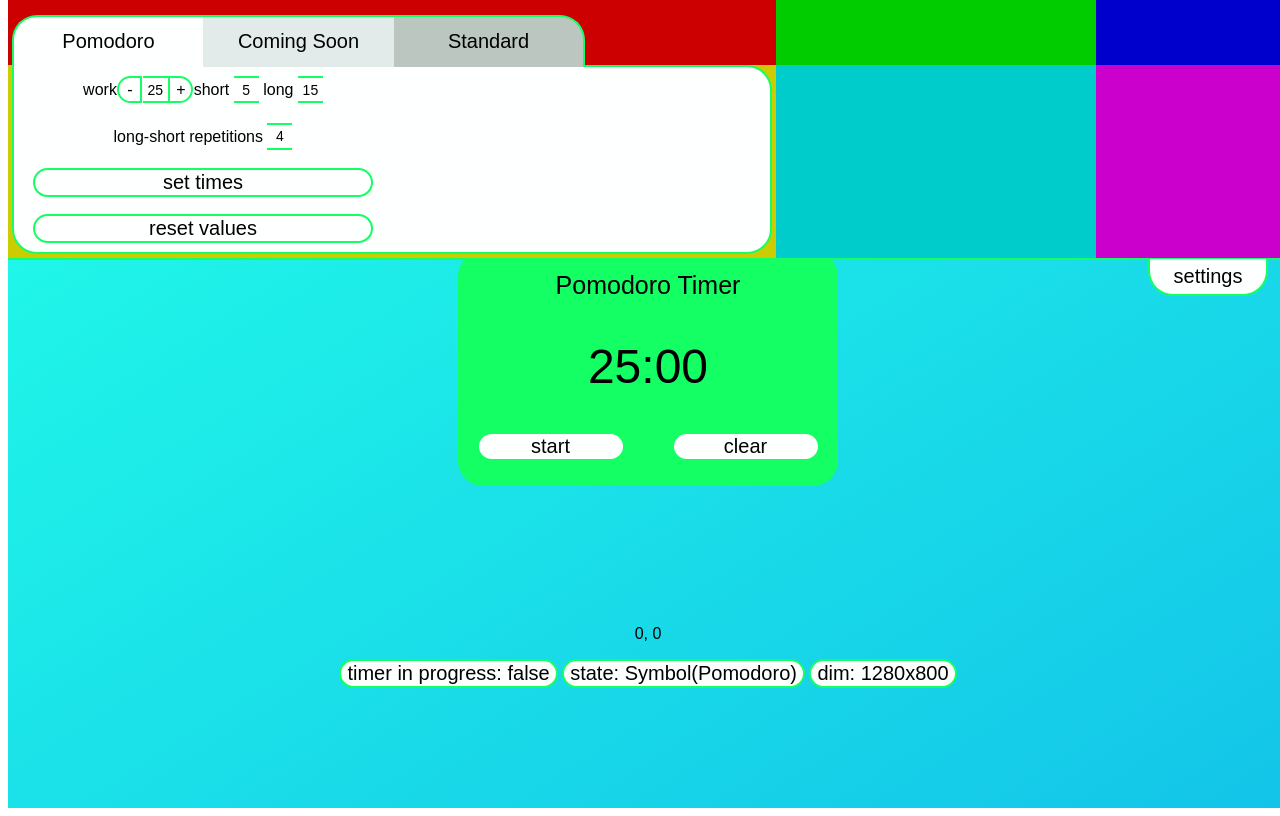
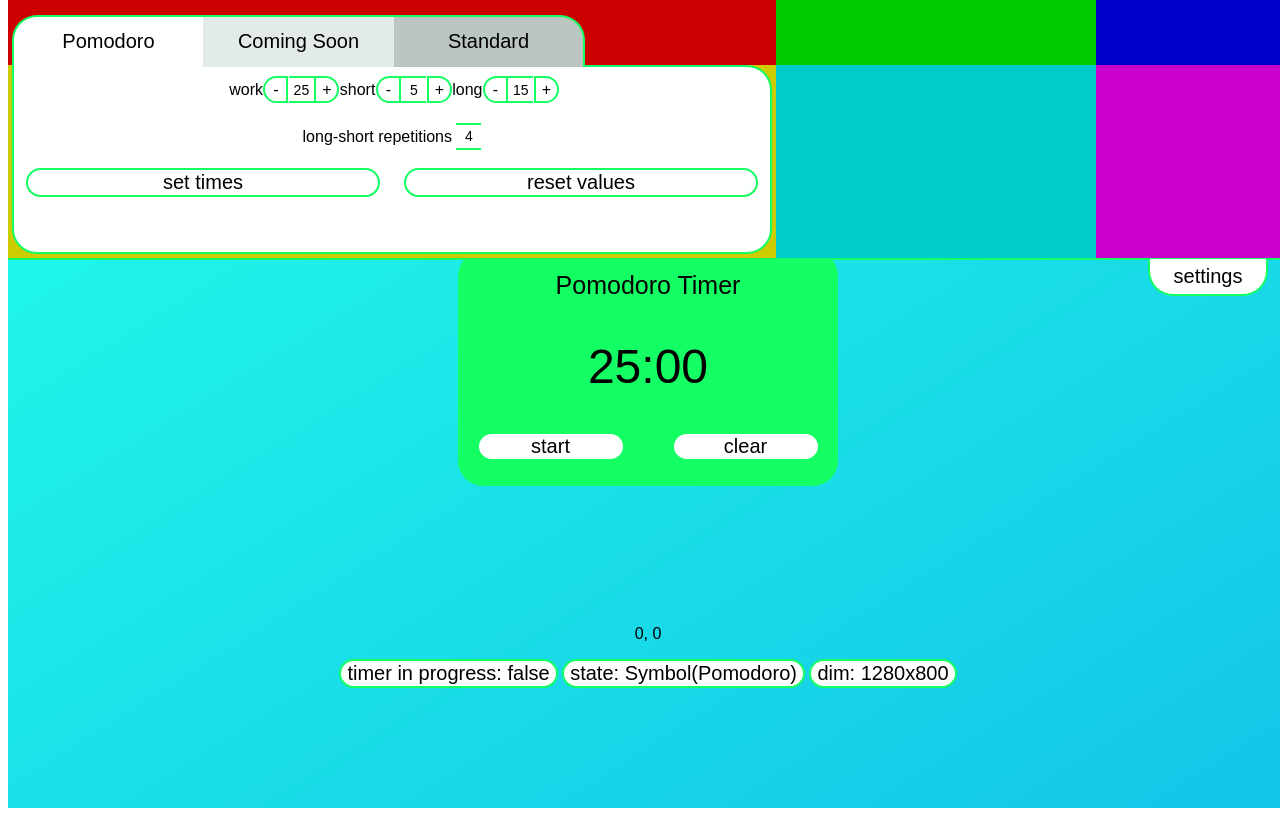
Before and after one commit to niblicat/pomodoro, a SvelteKit app: page / in a window 1280 px wide. Built offline with nearby package versions, Linux system fonts and the light colour scheme; a web font is replaced by a local one.

Commit message:
fixed some of the pomo options buttons

```diff
--- a/src/routes/+page.svelte
+++ b/src/routes/+page.svelte
@@ -178,8 +178,8 @@
             <div class="modesOptionsPadding" style="background-color: #cccc00;">
                 <div class="modesOptions">
                     {#if $timerStateRead === timer.TimerStates.Pomodoro}
-                        <div>
-                            <label for="workInput">work</label>
+                        <div class="span2">
+                            <label for="workInput">work </label>
 
                             <button
                             class="inputButton left"
@@ -199,18 +199,50 @@
                             +
                             </button>
 
-                            <label for="shortInput">short</label>
+                            <label for="shortInput">short </label>
+                            <button
+                            class="inputButton left"
+                            on:click={() => {
+                                if (pomoShort > 0) pomoShort--;
+                            }}
+                            >
+                            -
+                            </button>
                             <input type="number" id="shortInput" bind:value={pomoShort} min="0" step="1"/>
-                            <label for="longInput">long</label>
+                            <button
+                            class="inputButton right"
+                            on:click={() => {
+                                pomoShort++;
+                            }}
+                            >
+                            +
+                            </button>
+                            <label for="longInput">long </label>
+                            <button
+                            class="inputButton left"
+                            on:click={() => {
+                                if (pomoLong > 0) pomoLong--;
+                            }}
+                            >
+                            -
+                            </button>
                             <input type="number" id="longInput" bind:value={pomoLong} min="0" step="1"/>
+                            <button
+                            class="inputButton right"
+                            on:click={() => {
+                                pomoLong++;
+                            }}
+                            >
+                            +
+                            </button>
                         </div>
-                        <div>
-                            <label for="longSession">long-short repetitions</label>
+                        <div class="span2">
+                            <label for="longSession">long-short repetitions </label>
                             <input type="number" id="longSession" bind:value={pomoLongPhase} min="1" step="1"/>
                         </div>
-                        <div>
+                        <div class="optionsButtonsContainer span2">
                             <button
-                            class="fade"
+                            class="optionsButton fade"
                             on:click={async () => {
                                 await timer.changeLongSession(pomoLongPhase);
                                 await timer.modifyPomodoroTimes(pomoWork, pomoShort, pomoLong);
@@ -218,10 +250,8 @@
                             >
                                 set times
                             </button>
-                        </div>
-                        <div>
                             <button
-                            class="fade"
+                            class="optionsButton fade"
                             on:click={async () => {
                                 pomoLongPhase = 4;
                                 pomoWork = 25;
@@ -244,28 +274,26 @@
                         <label for="secondsInput">seconds</label>
                         <input type="number" id="secondsInput" bind:value={seconds} min="0" max="59" step="1"/>
                     </div>
-                    <div>
+                    <div class="optionsButtonsContainer span2">
                         <button
-                        class="fade"
+                        class="optionsButton fade"
                         on:click={async () => {
                             await timer.modifyStandardTimes(hours, minutes, seconds);
                         }}
                         >
                             set times
                         </button>
-                    </div>
-                    <div>
                         <button
-                            class="fade"
+                            class="optionsButton fade"
                             on:click={async () => {
                                 hours = 0;
                                 minutes = 5
                                 seconds = 0;
                                 await timer.modifyStandardTimes(hours, minutes, seconds);
                             }}
-                            >
-                                reset values
-                            </button>
+                        >
+                            reset values
+                        </button>
                     </div>
 
                     {/if}
@@ -661,8 +689,11 @@
         border: 2px solid var(--divback);
     }
 
-    .modesOptions button {
-        width: 90%;
+    button.optionsButton {
+        min-width: 150px;
+        width: 100%;
+        margin-left: 12px;
+        margin-right: 12px;
     }
 
     button.inputButton {
@@ -674,6 +705,7 @@
         height: 27px;
 
     }
+
     button.inputButton.left {
         border-radius: 25px 0px 0px 25px;
     }
@@ -685,6 +717,15 @@
         padding: 4px;
         align-self: baseline;
         justify-self: end;
+    }
+
+    .span2 {
+        grid-column: span 2;
+    }
+
+    .optionsButtonsContainer {
+        display: flex;
+        justify-content: space-around;
     }
 
     #invisible {
```
